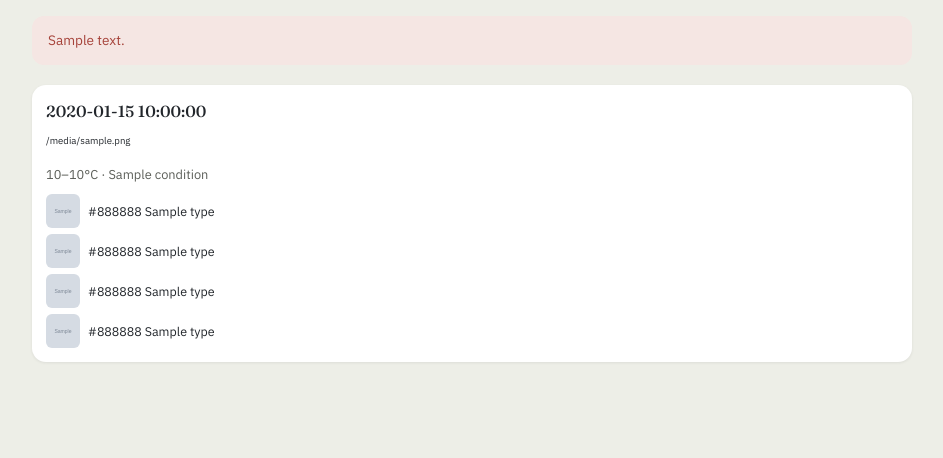
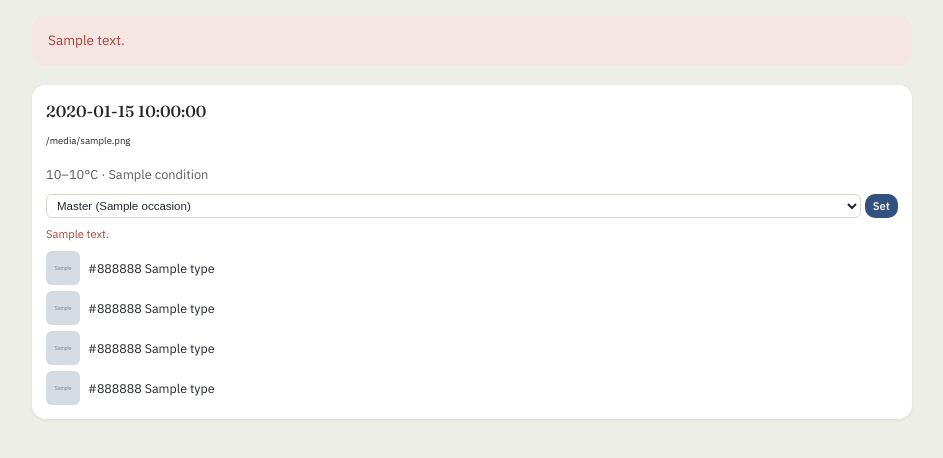
Before and after one commit to stanleykev7-rgb/wardrobe-app, a Flask app: template templates/week.html in a window 1280 px wide. Shown: the part 187-645 px from the top of the page, without its empty margins (168-1111 px from the left). Run offline with Flask 3, Linux system fonts and the light colour scheme; the visitor is signed in with stand-in values (Sample User, id 1); the template is opened without the code that fills it: most values are stand-ins (such as "Sample title", 1, 10 or a date in 2020); grey boxes marked "Sample" are stand-in pictures; parts of the project's set-up code (start-up, migrations or seed data) failed here and were passed over; some libraries are stand-ins or nearby versions.

Commit message:
Add per-day occasion override on the weekly view: each day can have its own occasion on top of the master toggle (e.g. Monday=work, Wednesday=casual), while rotation still spans the whole week regardless of per-day filtering

```diff
--- a/main.py
+++ b/main.py
@@ -472,7 +472,16 @@ def history():
 @app.route("/week")
 def week():
     city = request.args.get("city", os.environ.get("DEFAULT_CITY", "Kochi,IN"))
-    occasion = request.args.get("occasion", "any")
+    master_occasion = request.args.get("occasion", "any")
+
+    # Per-day overrides come in as override_<date>=<occasion> query params
+    # (e.g. override_2026-09-09=casual), set from each day card's own
+    # small form on week.html.
+    day_overrides = {
+        key[len("override_"):]: value
+        for key, value in request.args.items()
+        if key.startswith("override_") and value and value != "default"
+    }
 
     try:
         forecast_days = get_forecast(city, days=5)
@@ -485,14 +494,26 @@ def week():
         flash("Your closet is empty — upload some clothes first.")
         return redirect(url_for("index"))
 
-    filtered_closet, occasion_note = filter_by_occasion(closet, occasion)
-
     try:
         bias = compute_warmth_bias(get_history(current_profile_id()))
     except Exception:
         bias = 0
 
-    planned_days = recommend.plan_days(filtered_closet, forecast_days, bias=bias)
+    occasion_note = None
+    if day_overrides:
+        # At least one day has its own occasion - plan day-by-day so each
+        # can draw from a differently-filtered closet, while rotation
+        # still spans the whole week.
+        def get_closet_for_day(date_str):
+            effective = day_overrides.get(date_str, master_occasion)
+            return filter_by_occasion(closet, effective)
+
+        planned_days = recommend.plan_days_per_occasion(get_closet_for_day, forecast_days, bias=bias)
+    else:
+        filtered_closet, occasion_note = filter_by_occasion(closet, master_occasion)
+        planned_days = [
+            {**d, "note": None} for d in recommend.plan_days(filtered_closet, forecast_days, bias=bias)
+        ]
 
     days = []
     for planned_day in planned_days:
@@ -501,9 +522,14 @@ def week():
             "weather": planned_day["weather"],
             "picks": planned_day["picks"],
             "weather_icon": weather_icon_svg(planned_day["weather"].get("condition", "")),
+            "effective_occasion": day_overrides.get(planned_day["date"], master_occasion),
+            "note": planned_day.get("note"),
         })
 
-    return render_template("week.html", days=days, city=city, occasion=occasion, occasion_note=occasion_note)
+    return render_template(
+        "week.html", days=days, city=city, occasion=master_occasion,
+        occasion_note=occasion_note, day_overrides=day_overrides,
+    )
 
 
 @app.route("/packing-list")
--- a/recommend.py
+++ b/recommend.py
@@ -65,6 +65,49 @@ def pick_for_zone_with_variety(closet: list, zone: str, target: int, need_waterp
         if alternatives:
             return alternatives[0]
     return candidates[0]
+
+
+def plan_days_per_occasion(get_closet_for_day, forecast_days: list, bias: int = 0) -> list:
+    """
+    Like plan_days, but supports a DIFFERENT candidate closet per day -
+    e.g. Monday filtered to "work" items, Wednesday to "casual". Usage-
+    count rotation is still shared across the whole week regardless of
+    each day's occasion, so a per-day override doesn't break the
+    "don't over-repeat items" behavior.
+
+    `get_closet_for_day` is a callable: (date_str) -> (closet_list,
+    note_or_None), typically main.py's filter_by_occasion for that day's
+    effective occasion.
+
+    Returns: [{"date", "weather", "picks", "note"}, ...]
+    Note: unlike plan_days, this does NOT run the duplicate-full-outfit
+    detection pass, since "alternatives" would need to come from each
+    day's own (possibly different) filtered closet - a reasonable
+    simplification since differing occasions per day already make exact
+    combo collisions far less likely.
+    """
+    days = []
+    usage_count = {"top": {}, "bottom": {}, "feet": {}, "head": {}}
+
+    for day_weather in forecast_days:
+        day_closet, note = get_closet_for_day(day_weather["date"])
+        temp = day_weather.get("feels_like_c", day_weather.get("temp_c", 20))
+        target = target_warmth(temp, bias)
+        need_waterproof = day_weather.get("rain", False)
+
+        picks = {}
+        for zone in ZONES_REQUIRED + ZONES_OPTIONAL:
+            candidates = candidates_for_zone(day_closet, zone, target, need_waterproof, limit=8)
+            if not candidates:
+                picks[zone] = None
+                continue
+            best = min(candidates, key=lambda c: usage_count[zone].get(c["id"], 0))
+            picks[zone] = best
+            usage_count[zone][best["id"]] = usage_count[zone].get(best["id"], 0) + 1
+
+        days.append({"date": day_weather["date"], "weather": day_weather, "picks": picks, "note": note})
+
+    return days
 
 
 def plan_days(closet: list, forecast_days: list, bias: int = 0) -> list:
--- a/templates/base.html
+++ b/templates/base.html
@@ -100,6 +100,10 @@
     .day-thumb { display: flex; align-items: center; gap: 8px; font-size: 0.78rem; }
     .day-thumb img { width: 34px; height: 34px; object-fit: cover; border-radius: 6px; flex-shrink: 0; }
     .day-thumb .empty-thumb { width: 34px; height: 34px; border-radius: 6px; border: 1px dashed var(--line); flex-shrink: 0; }
+    .day-override-form { display: flex; gap: 4px; margin: 8px 0; }
+    .day-override-form select { flex: 1; font-size: 0.72rem; padding: 4px 6px; border-radius: 6px; border: 1px solid var(--line); background: var(--card); color: var(--ink); }
+    .day-override-btn { padding: 4px 8px !important; font-size: 0.7rem !important; }
+    .day-note { font-size: 0.7rem; color: var(--thread); margin: 0 0 8px; }
 
     /* --- History view --- */
     .history-entry { background: var(--card); border-radius: 14px; padding: 14px 16px; margin-bottom: 12px; box-shadow: 0 1px 3px var(--shadow); }
--- a/templates/week.html
+++ b/templates/week.html
@@ -22,6 +22,28 @@
         <p class="day-label">{{ day.date }}</p>
         <div class="weather-icon-wrap" style="transform: scale(0.6); transform-origin: left center;">{{ day.weather_icon|safe }}</div>
         <p class="day-temp">{{ day.weather.temp_min|round(1) }}–{{ day.weather.temp_max|round(1) }}°C · {{ day.weather.condition }}</p>
+
+        <form action="{{ url_for('week') }}" method="get" class="show-loading-form day-override-form" data-loading-message="Updating this day's outfit…">
+          <input type="hidden" name="city" value="{{ city }}">
+          <input type="hidden" name="occasion" value="{{ occasion }}">
+          {% for other_date, other_occ in day_overrides.items() %}
+            {% if other_date != day.date %}
+              <input type="hidden" name="override_{{ other_date }}" value="{{ other_occ }}">
+            {% endif %}
+          {% endfor %}
+          <select name="override_{{ day.date }}">
+            <option value="default" {{ 'selected' if day.date not in day_overrides }}>
+              Master ({{ 'any' if occasion == 'any' else occasion|replace('_', ' ')|capitalize }})
+            </option>
+            {% for o in ['casual', 'work', 'semi_formal', 'formal', 'party', 'gym'] %}
+              <option value="{{ o }}" {{ 'selected' if day_overrides.get(day.date) == o }}>{{ o|replace('_', ' ')|capitalize }}</option>
+            {% endfor %}
+          </select>
+          <input type="submit" value="Set" class="day-override-btn">
+        </form>
+
+        {% if day.note %}<p class="day-note">{{ day.note }}</p>{% endif %}
+
         <div class="day-thumbs">
           {% for zone in ['top', 'bottom', 'feet', 'head'] %}
             {% set item = day.picks[zone] %}
```
